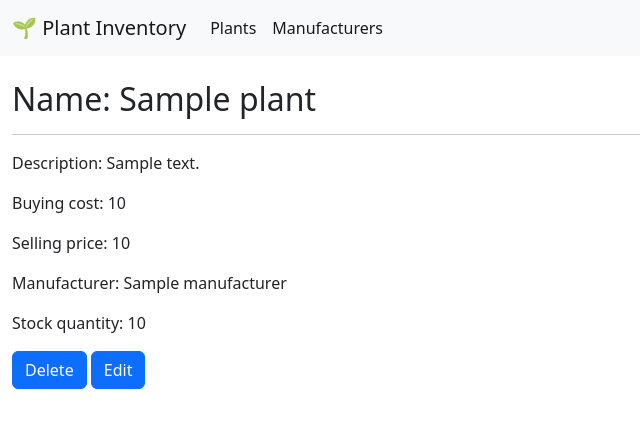
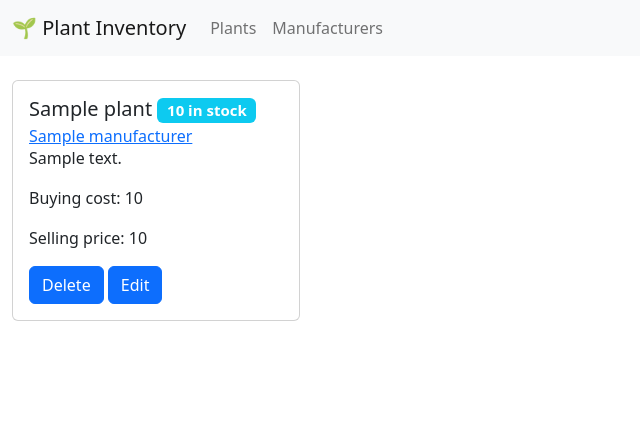
Before and after one commit to sofiaIG/Shop_Inventory, a Flask app: page /inventory/1 in a window 1280 px wide. Shown: the top 428 px of the page, without its empty margins (0-640 px from the left). Run offline with Flask 2, Linux system fonts and the light colour scheme; a database or web service that is not in the repository returns one stand-in record (values such as "Sample title"); some libraries are stand-ins or nearby versions.

Commit message:
Add styling

```diff
--- a/templates/base.html
+++ b/templates/base.html
@@ -14,7 +14,6 @@
       integrity="sha384-pprn3073KE6tl6bjs2QrFaJGz5/SUsLqktiwsUTF55Jfv3qYSDhgCecCxMW52nD2"
       crossorigin="anonymous"
     ></script>
-
     <title>Plant Inventory</title>
   </head>
 
@@ -22,21 +21,31 @@
     <nav class="navbar navbar-expand-lg bg-light">
       <div class="container-fluid">
         <a class="navbar-brand" href="/">🌱 Plant Inventory</a>
-          <button class="navbar-toggler" type="button" data-bs-toggle="collapse" data-bs-target="#navbarNav" aria-controls="navbarNav" aria-expanded="false" aria-label="Toggle navigation">
+        <button
+          class="navbar-toggler"
+          type="button"
+          data-bs-toggle="collapse"
+          data-bs-target="#navbarNav"
+          aria-controls="navbarNav"
+          aria-expanded="false"
+          aria-label="Toggle navigation"
+        >
           <span class="navbar-toggler-icon"></span>
         </button>
         <div class="collapse navbar-collapse" id="navbarNav">
           <ul class="navbar-nav">
             <li class="nav-item">
-                <a class="nav-link active" aria-current="page" href="/inventory">Plants</a>
+              <a class="nav-link" href="/inventory">Plants</a>
             </li>
             <li class="nav-item">
-                <a class="nav-link active" aria-current="page" href="/manufacturers">Manufacturers</a>
+              <a class="nav-link" href="/manufacturers">Manufacturers</a>
             </li>
           </ul>
         </div>
       </div>
     </nav>
-    <div class="container-xxl bd-gutter mt-3 my-md-4 bd-layout">{% block content %} {% endblock %}</div>
+    <div class="container-xxl bd-gutter mt-3 my-md-4 bd-layout">
+      {% block content %} {% endblock %}
+    </div>
   </body>
 </html>
--- a/templates/index.html
+++ b/templates/index.html
@@ -2,7 +2,7 @@
 
 <div class="row row-cols-2 row-cols-lg-4 g-2 g-lg-3">
   <div class="col">
-    <div class="card">
+    <div class="card h-100">
       <img src="../static/plant.jpg" class="card-img-top" alt="plant" />
       <div class="card-body">
         <h5 class="card-title">Plants</h5>
@@ -15,7 +15,7 @@
   </div>
 
   <div class="col">
-    <div class="card">
+    <div class="card h-100">
       <img
         src="../static/manufacturer.jpg"
         class="card-img-top"
--- a/templates/inventory/edit.html
+++ b/templates/inventory/edit.html
@@ -1,7 +1,9 @@
 {% extends "base.html" %}
 {% block content %}
 
-<form class = "details" action="/inventory/{{plant.id}}" method="post">
+<form class="card" action="/inventory/{{plant.id}}" method="post">
+  <div class="card-body">
+
   <div>
     <label for="Name">Name:</label>
     <input type="text" id="name" name="name" value="{{plant.name}}" required>
@@ -42,6 +44,7 @@
 
   <button class="btn btn-primary" type="submit">Update Plant</button>
 
+</div>
 </form>
 
 {% endblock %}
--- a/templates/inventory/new.html
+++ b/templates/inventory/new.html
@@ -1,6 +1,7 @@
 {% extends "base.html" %} {% block content %}
 
-<form action="/inventory" method="post" style="max-width: 80ch">
+<form action="/inventory" method="post" class="card" style="max-width: 80ch">
+  <div class="card-body">
   <div class="mb-3">
     <label class="form-label" for="name">Name</label>
     <input
@@ -64,6 +65,7 @@
     />
   </div>
   <button class="btn btn-primary" type="submit">Add Plant</button>
+</div>
 </form>
 
 {% endblock %}
--- a/templates/inventory/show.html
+++ b/templates/inventory/show.html
@@ -1,16 +1,18 @@
-{% extends "base.html" %}
-{% block content %}
+{% extends "base.html" %} {% block content %}
 
-  <div class = "details">
-   <h2> <p>Name: {{plant.name}}</p></h2>
-    <hr>
-    <p> Description: {{plant.description}}</p>
-    <p>Buying cost: {{plant.buying_cost}}</p>
-    <p>Selling price: {{plant.selling_price}}</p>
-    <p>Manufacturer: {{plant.manufacturer.name}}</p>
-    <p>Stock quantity: {{plant.stock_quantity}}</p>
+<div class="card" style="width: 18rem">
+  <div class="card-body">
+
+  <h5 class="card-title">{{ plant.name }} <span class="badge bg-info">{{ plant.stock_quantity }} in stock</span></h5>
+    <a href="/manufacturers/{{plant.manufacturer.id}}">
+
+      <h6 class="card-subtitle">{{plant.manufacturer.name}}</h6></a>
+    <p class="card-text">{{plant.description}}</p>
+    <p class="card-text">Buying cost: {{plant.buying_cost}}</p>
+    <p class="card-text">Selling price: {{plant.selling_price}}</p>
     <a class="btn btn-primary" href="/inventory/{{plant.id}}/delete">Delete</a>
     <a class="btn btn-primary" href="/inventory/{{plant.id}}/edit">Edit</a>
   </div>
+</div>
 
 {% endblock %}
--- a/templates/manufacturers/edit.html
+++ b/templates/manufacturers/edit.html
@@ -3,7 +3,7 @@
 
 <form action="/manufacturers/{{manufacturer.id}}" method="post">
   <div>
-    <label for="Name">Name:</label>
+    <label for="Name">Name</label>
     <input type="text" id="name" name="name" value="{{manufacturer.name}}" required>
   </div>
 
```
Also changed, not shown: templates/inventory/index.html (+20 -16 lines). Lines whose indentation alone changed are shown as unchanged.
